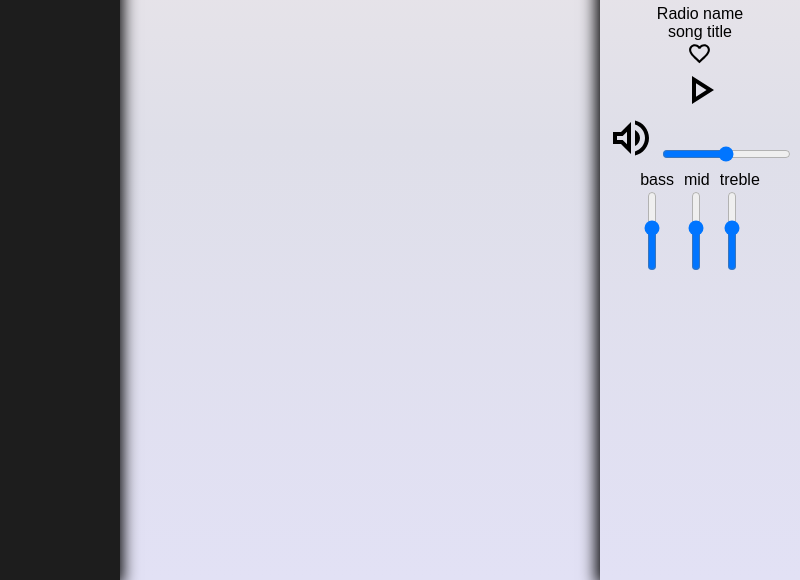
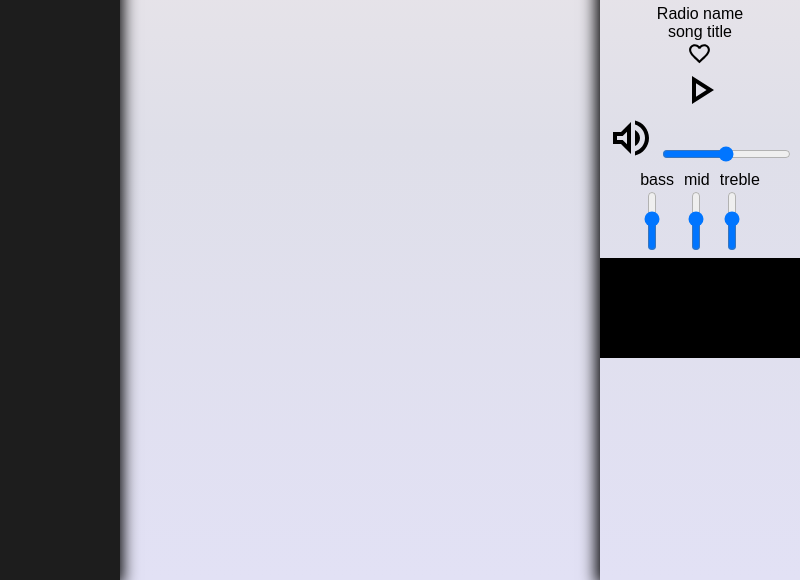
Before and after one commit to KhanFromChedum/RosePlayer, an Electron app: page index.html in a window 800 px wide. Shown: the part 220-800 px from the top of the page. Drawn offline with Linux system fonts and the light colour scheme; no server answers.

Commit message:
Add waveform

```diff
--- a/css/player.css
+++ b/css/player.css
@@ -15,5 +15,11 @@
 {
     -webkit-appearance: slider-vertical;
     width: 20px;
-    height: 80px;
+    height: 60px;
 }
+
+#waveform
+{
+    height: 100px;
+    width: 200px;
+}
--- a/index.html
+++ b/index.html
@@ -54,6 +54,7 @@
                     <div class='flexcolumn'><div class='title'>mid</div><input  class='eqinput' type="range" name="rangeM" id="mBand" min="-10" max = "10" value="1"></div>
                     <div class='flexcolumn'><div class='title'>treble</div><input class='eqinput' type="range" name="rangeH" id="hBand" min="-10" max="10" value="1"></div>
                 </div>
+                <canvas id="waveform"></canvas>
             </div>
 
         <!-- </div> -->
--- a/js/model/player.js
+++ b/js/model/player.js
@@ -21,9 +21,11 @@ class player
         this._isPlaying = false;
 
         this._context = new AudioContext();
-        this._analyser = this._context.createAnalyser();
+
 
         this._source = this._context.createMediaElementSource(this._audio);
+        this._analyser = this._context.createAnalyser();
+this._source.connect(this._analyser);
 
         this._lband = this._context.createBiquadFilter();
         this._lband.type = "lowshelf";
@@ -45,6 +47,15 @@ class player
         this._hband.connect(this._peaking);
 
         this._peaking.connect(this._context.destination);
+    }
+
+    /**
+     * Gete the analyser for the audio context.
+     * @returns Analyser for the audio context
+     */
+    getAnalyser()
+    {
+        return this._analyser;
     }
 
     /**
--- a/js/viewmodel/PlayerVM.js
+++ b/js/viewmodel/PlayerVM.js
@@ -9,6 +9,7 @@ class playerVM
     _htmlPlayer;
     _player;
     _station;
+    _ctx;
 
     /**
      * constructor
@@ -49,6 +50,34 @@ class playerVM
             songtitle.innerText = song_;
         });
 
+        var canvas = document.getElementById("waveform");
+        this._ctx = canvas.getContext("2d");
+
+        const frequencyData = new Uint8Array(1024);
+        setInterval(() => {
+            g_player.getAnalyser().getByteFrequencyData(frequencyData);
+            this._draw(document.getElementById("waveform"),frequencyData);
+            console.log(frequencyData);
+          }, 100);
+
+    }
+
+
+    _draw(cnv,valarr)
+    {
+        let wdth = cnv.width/valarr.length;
+        let h = cnv.height;
+        this._ctx.beginPath();
+        this._ctx.fillStyle = "rgba(0, 0, 0, 255)";
+        this._ctx.fillRect(0, 0, cnv.width, cnv.height);
+        this._ctx.stroke();
+        for(var i =0; i < valarr.length;i++)
+        {
+            this._ctx.fillStyle = "green";
+            let barh = cnv.height*valarr[i]/255;
+            let x = h-barh;
+            this._ctx.fillRect(wdth*i,x, wdth, barh);
+        }
     }
 
     _setLogo()
@@ -115,10 +144,9 @@ class playerVM
                     break;
             }
         });
+    }
 
 
-
-    }
 
     _fav;
 
--- a/main.js
+++ b/main.js
@@ -24,7 +24,7 @@ let win;
 function createWindow () {
    win = new BrowserWindow({
     width: 800,
-    height: 600,
+    height: 700,
     icon:"./img/outline_filter_vintage_black_48dp.png",
     webPreferences: {
       nodeIntegration: true,     //In order to get access to ipc renderer
```
Also changed, not shown: 1 other file.
